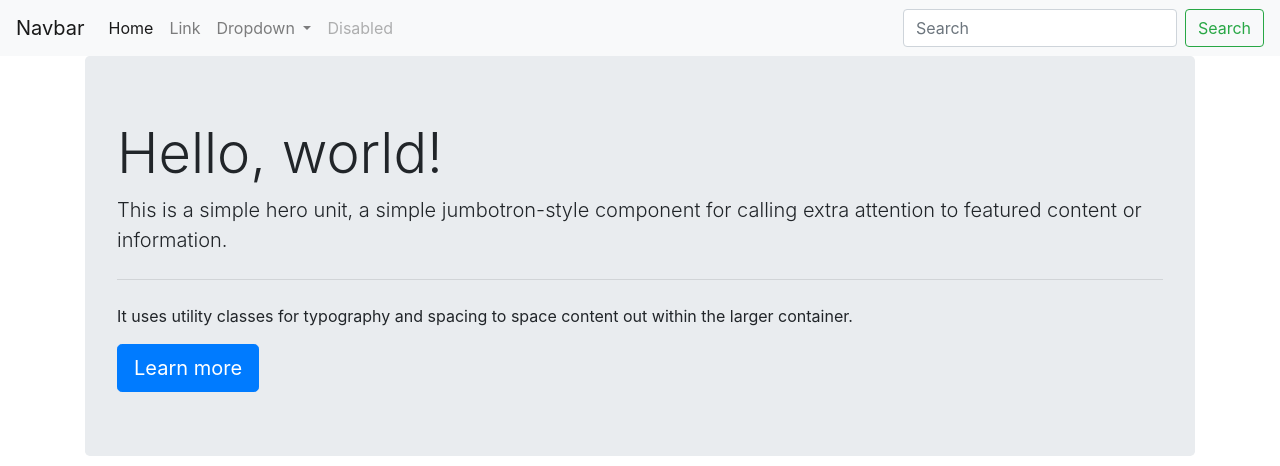
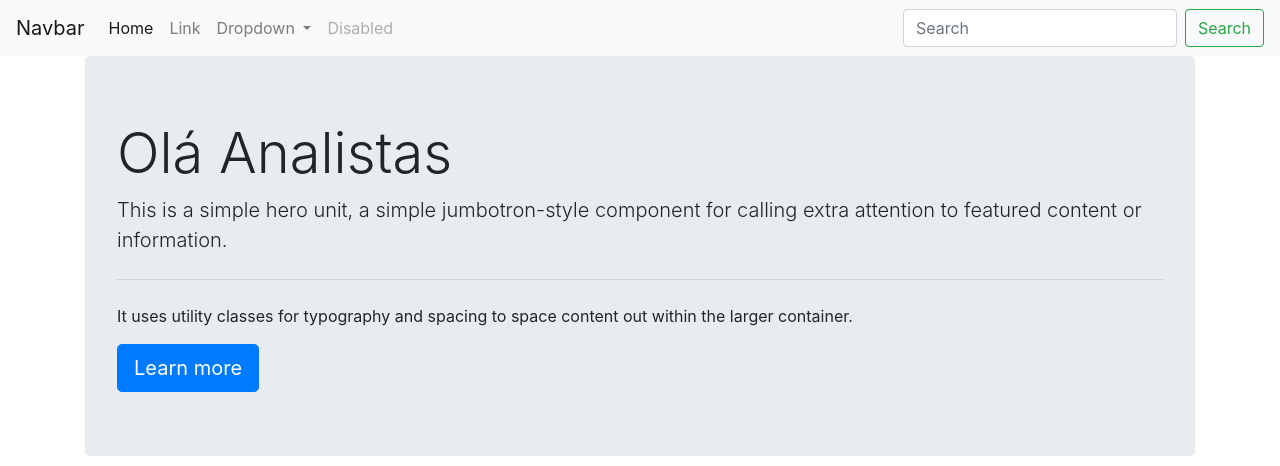
Before and after one commit to Rafa-rodrig/AULA_02, a plain HTML site: page index.html in a window 1280 px wide. Shown: the top 466 px of the page. Drawn offline with nearby package versions, Linux system fonts and the light colour scheme.

```diff
--- a/index.html
+++ b/index.html
@@ -54,7 +54,7 @@
     <main class="container">
         <section>
             <div class="jumbotron">
-                <h1 class="display-4">Hello, world!</h1>
+                <h1 class="display-4">Olá Analistas</h1>
                 <p class="lead">This is a simple hero unit, a simple jumbotron-style component for calling extra
                     attention to featured content or information.</p>
                 <hr class="my-4">
```
